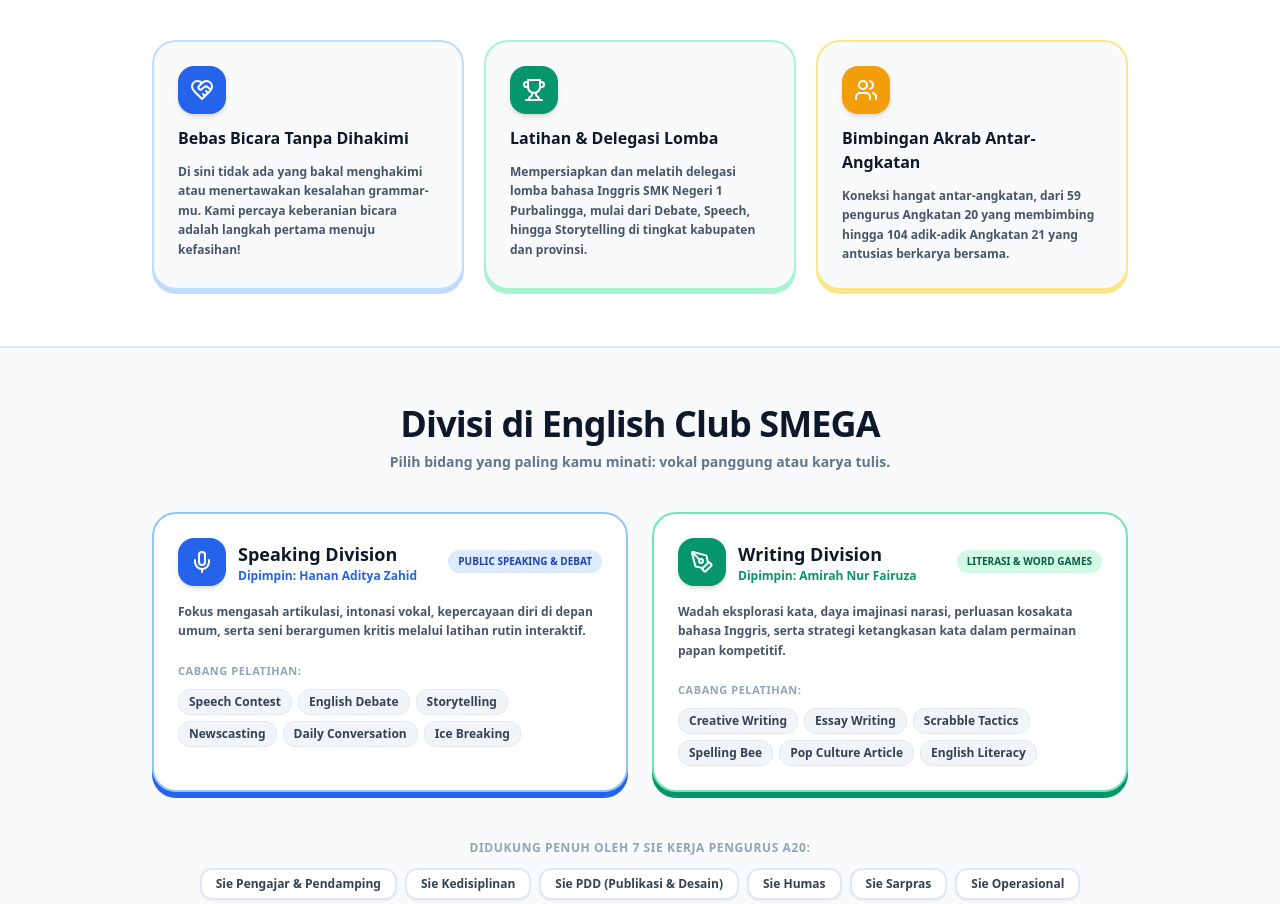
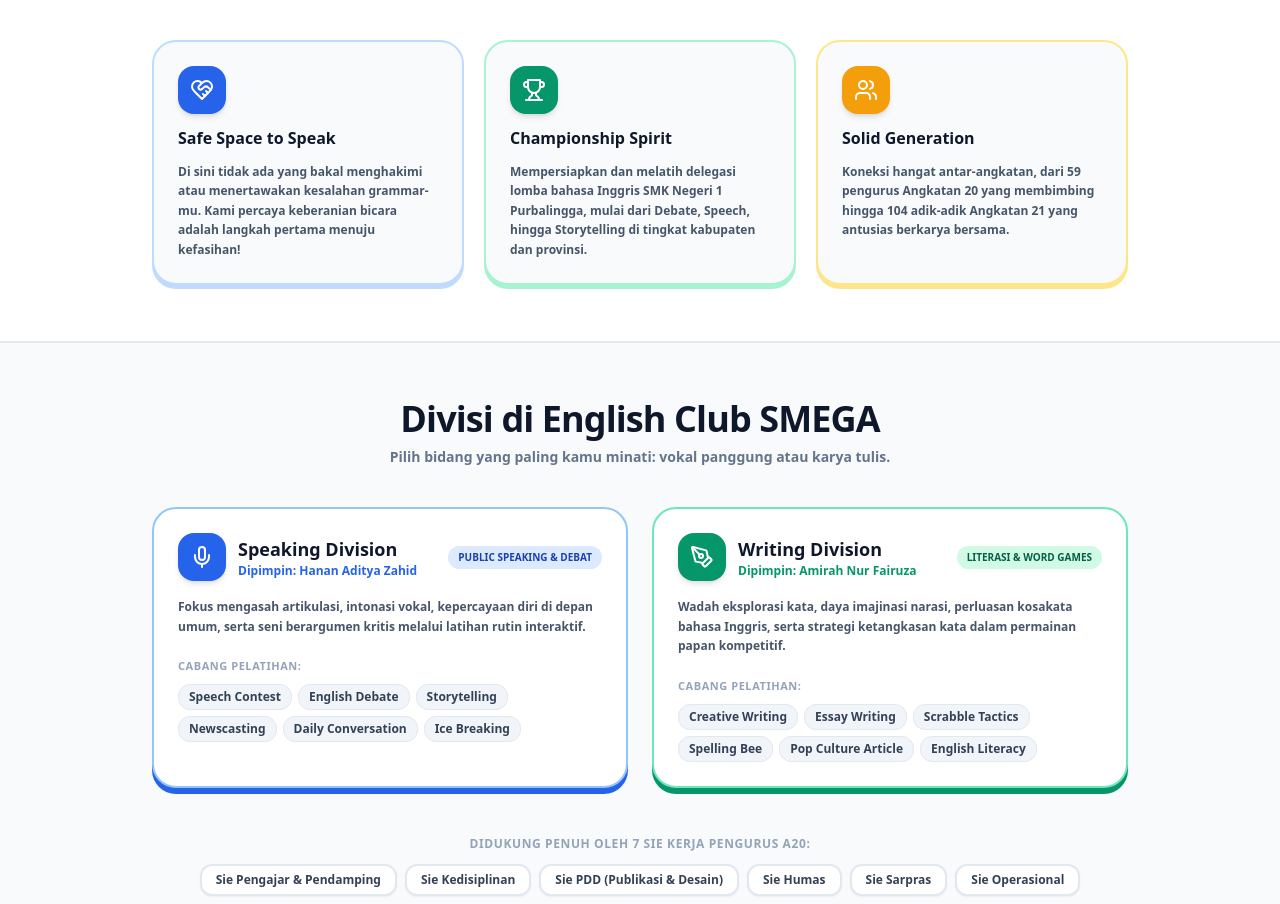
Before and after one commit to channdraa-afk/English-Club, a React (Vite) app: page / in a window 1280 px wide. Shown: the part 928-1832 px from the top of the page. Built offline with nearby package versions, Linux system fonts and the light colour scheme; no server answers; the database is empty.

Commit message:
refactor(about): restore english pillar titles for authentic english club identity

```diff
--- a/src/components/LandingPage/LandingPage.tsx
+++ b/src/components/LandingPage/LandingPage.tsx
@@ -600,7 +600,7 @@
               <div className="w-12 h-12 rounded-2xl bg-blue-600 text-white flex items-center justify-center shadow-md">
                 <HeartHandshake className="w-6 h-6" />
               </div>
-              <h3 className="text-base font-black text-slate-900">Bebas Bicara Tanpa Dihakimi</h3>
+              <h3 className="text-base font-black text-slate-900">Safe Space to Speak</h3>
               <p className="text-xs font-bold text-slate-600 leading-relaxed">
                 Di sini tidak ada yang bakal menghakimi atau menertawakan kesalahan grammar-mu.
                 Kami percaya keberanian bicara adalah langkah pertama menuju kefasihan!
@@ -612,7 +612,7 @@
               <div className="w-12 h-12 rounded-2xl bg-emerald-600 text-white flex items-center justify-center shadow-md">
                 <Trophy className="w-6 h-6" />
               </div>
-              <h3 className="text-base font-black text-slate-900">Latihan & Delegasi Lomba</h3>
+              <h3 className="text-base font-black text-slate-900">Championship Spirit</h3>
               <p className="text-xs font-bold text-slate-600 leading-relaxed">
                 Mempersiapkan dan melatih delegasi lomba bahasa Inggris SMK Negeri 1 Purbalingga,
                 mulai dari Debate, Speech, hingga Storytelling di tingkat kabupaten dan provinsi.
@@ -624,7 +624,7 @@
               <div className="w-12 h-12 rounded-2xl bg-amber-500 text-white flex items-center justify-center shadow-md">
                 <Users className="w-6 h-6" />
               </div>
-              <h3 className="text-base font-black text-slate-900">Bimbingan Akrab Antar-Angkatan</h3>
+              <h3 className="text-base font-black text-slate-900">Solid Generation</h3>
               <p className="text-xs font-bold text-slate-600 leading-relaxed">
                 Koneksi hangat antar-angkatan, dari 59 pengurus Angkatan 20 yang membimbing hingga
                 104 adik-adik Angkatan 21 yang antusias berkarya bersama.
```
Also changed, not shown: 1 other file (tests, documents, lock files or other folders).
